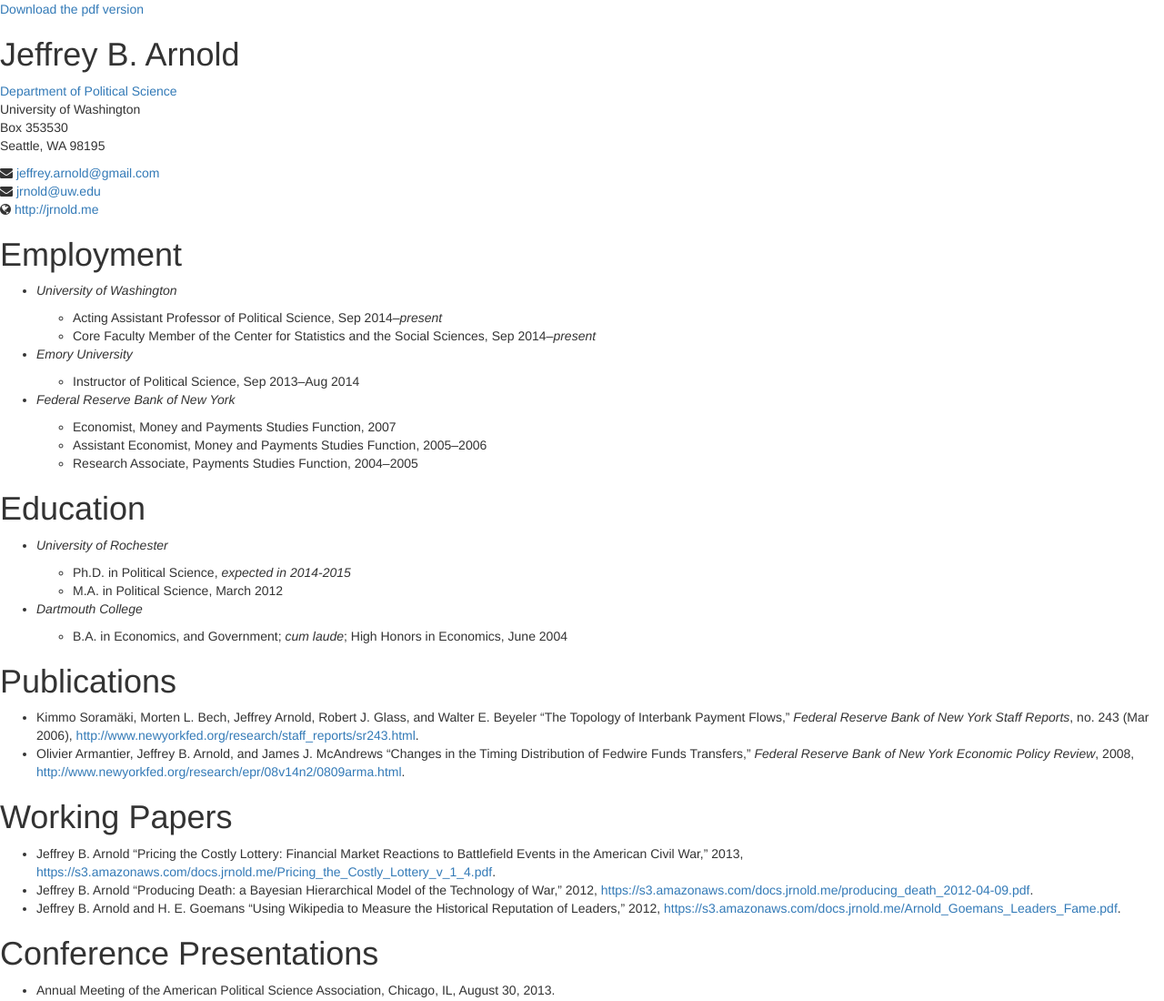
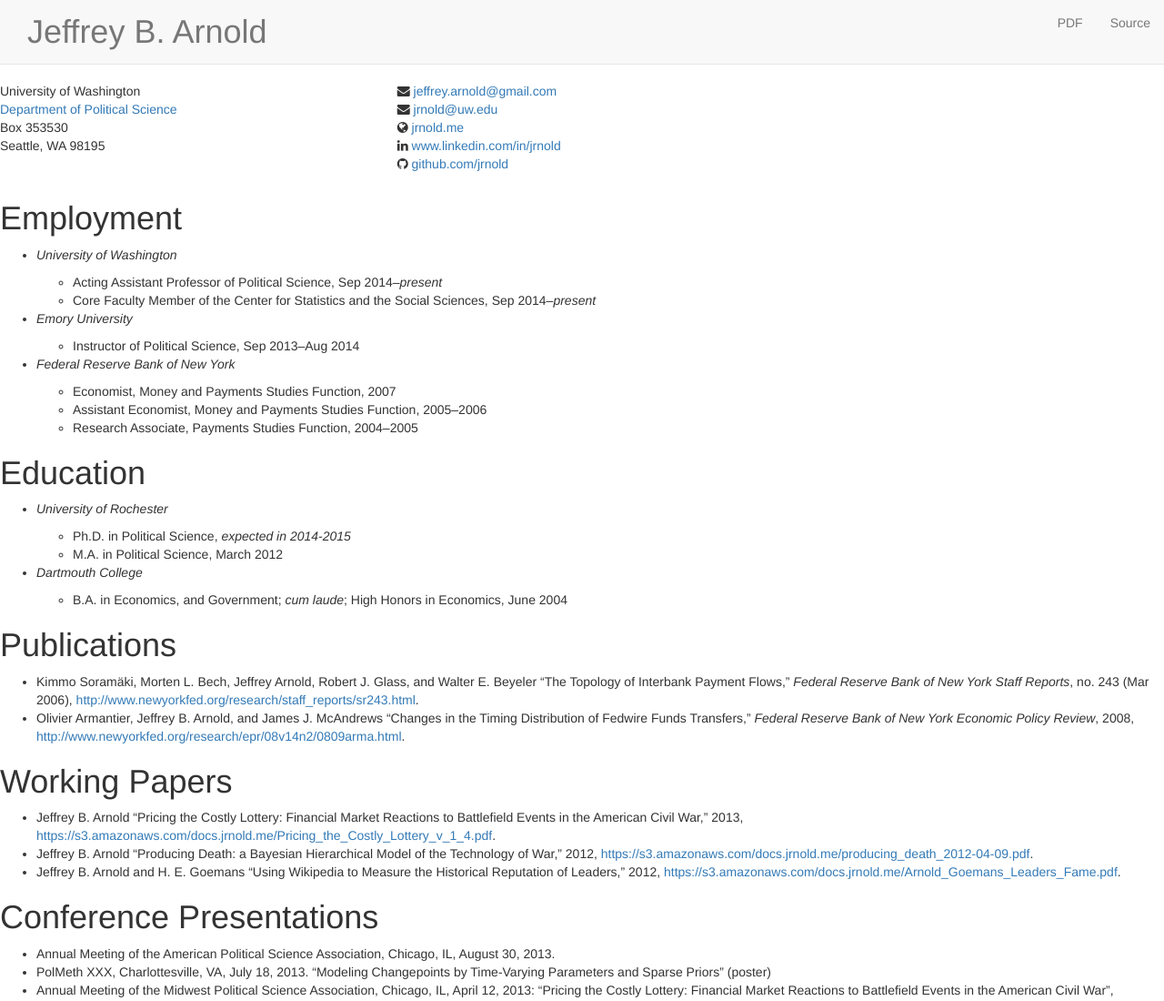
Before and after one commit to jrnold/cv, a plain HTML site: page output/index.html in a window 1280 px wide. Shown: the top 1100 px of the page at 91% size. Drawn offline with nearby package versions, Linux system fonts and the light colour scheme.

Commit message:
updating css theming, added linkedin and github

```diff
--- a/css/jrnoldcv.css
+++ b/css/jrnoldcv.css
@@ -0,0 +1,2 @@
+/* Needed to keep it from overlaying content http://getbootstrap.com/components/#navbar-fixed-top */
+body { padding-top: 90px; }
--- a/output/css/jrnoldcv.css
+++ b/output/css/jrnoldcv.css
@@ -0,0 +1,2 @@
+/* Needed to keep it from overlaying content http://getbootstrap.com/components/#navbar-fixed-top */
+body { padding-top: 90px; }
--- a/output/index.html
+++ b/output/index.html
@@ -5,42 +5,49 @@
   <meta name="generator" content="pandoc">
   <meta name="viewport" content="width=device-width, initial-scale=1.0, user-scalable=yes">
   <meta name="author" content="Jeffrey B. Arnold">
-  <meta name="dcterms.date" content="September 15, 2014">
+  <meta name="dcterms.date" content="September 16, 2014">
   <title>Curriculum Vitae of Jeffrey B. Arnold</title>
   <style type="text/css">code{white-space: pre;}</style>
   <!--[if lt IE 9]>
     <script src="http://html5shim.googlecode.com/svn/trunk/html5.js"></script>
   <![endif]-->
   <style type="text/css">q { quotes: "“" "”" "‘" "’"; }</style>
-  <!-- <link rel="stylesheet" href="css/jrnoldcv.css"> -->
   <link href="http://maxcdn.bootstrapcdn.com/font-awesome/4.2.0/css/font-awesome.min.css" rel="stylesheet">
   <link rel="stylesheet" href="https://maxcdn.bootstrapcdn.com/bootstrap/3.2.0/css/bootstrap.min.css">
+  <link rel="stylesheet" href="css/jrnoldcv.css">
 </head>
 <body>
 
-<header>
-  <div id="pdf-link">
+<nav class="navbar navbar-default navbar-fixed-top" role="navigation">
+  <div class="container-fluid">
+    <div class="navbar-header">
+      <h1 class="navbar-text" id="author">Jeffrey B. Arnold</h1>
+    </div>
+    <div class="collapse navbar-collapse">
+      <ul class="nav navbar-nav navbar-right">
+	<li><a href="Arnold_Jeffrey_CV.pdf">PDF</a></li>
+	<li><a href="https://github.com/jrnold/jrnold-cv"> Source</a></li>
+      </ul>
+    </div>
+</nav>
+
+
+<div id="contact-info" class="row">
+  <div id="contact-address" class="col-md-4">
     <p>
-      <a href="Arnold_Jeffrey_CV.pdf">Download the pdf version</a>
-    </p>
-  </div>
-  <h1 class="author">Jeffrey B. Arnold</h1>
-</header>
-
-<div id="contact-info">
-  <div id="contact-address">
-    <p>
+      University of Washington <br>
       <a href="http://www.polisci.washington.edu/">Department of Political Science</a> <br>
-      University of Washington <br>
       Box 353530 <br>
       Seattle, WA 98195
     </p>
   </div>
-  <div id="contact-media">
+  <div id="contact-media" class="col-md-4">
     <p>
       <i class="fa fa-envelope"></i> <a href="jeffrey.arnold@gmail.com">jeffrey.arnold@gmail.com</a> <br>
       <i class="fa fa-envelope"></i> <a href="jrnold@uw.edu">jrnold@uw.edu</a> <br>
-      <i class="fa fa-globe"></i> <a href="http://jrnold.me">http://jrnold.me</a> <br>
+      <i class="fa fa-globe"></i> <a href="http://jrnold.me">jrnold.me</a> <br>
+      <i class="fa fa-linkedin"></i> <a href="https://www.linkedin.com/in/jrnold">www.linkedin.com/in/jrnold</a> <br>
+      <i class="fa fa-github"></i> <a href="https://github.com/jrnold">github.com/jrnold</a> <br>
     </p>
   </div>
 </div>
```
Also changed, not shown: template.html (+22 -15 lines), 5 other files.
